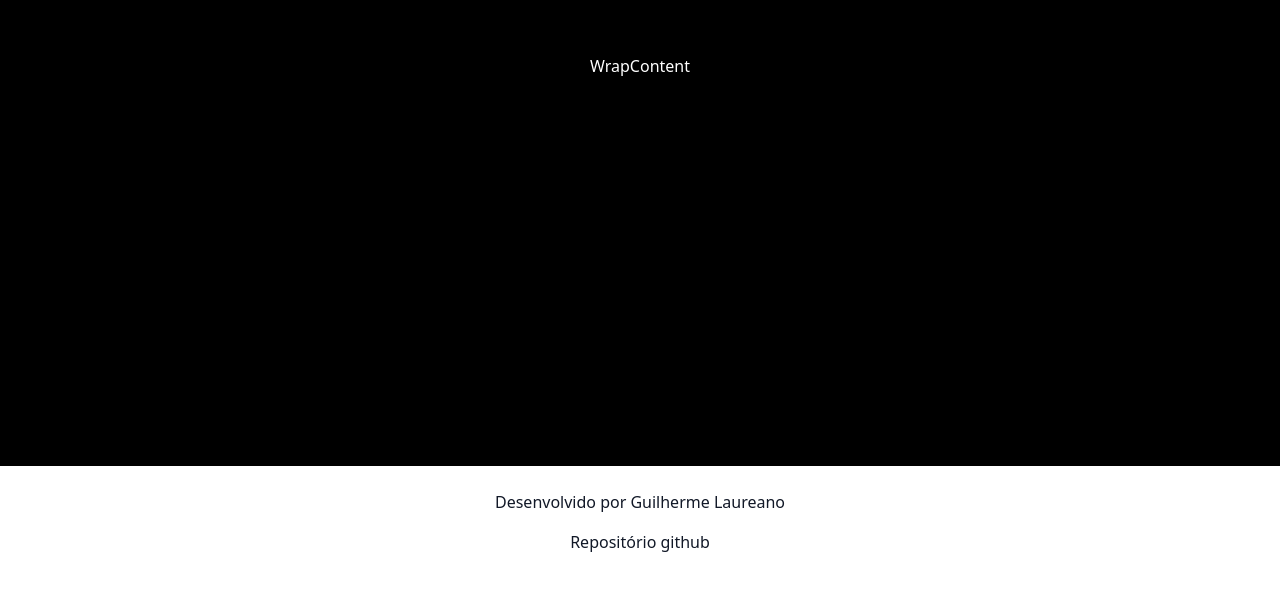
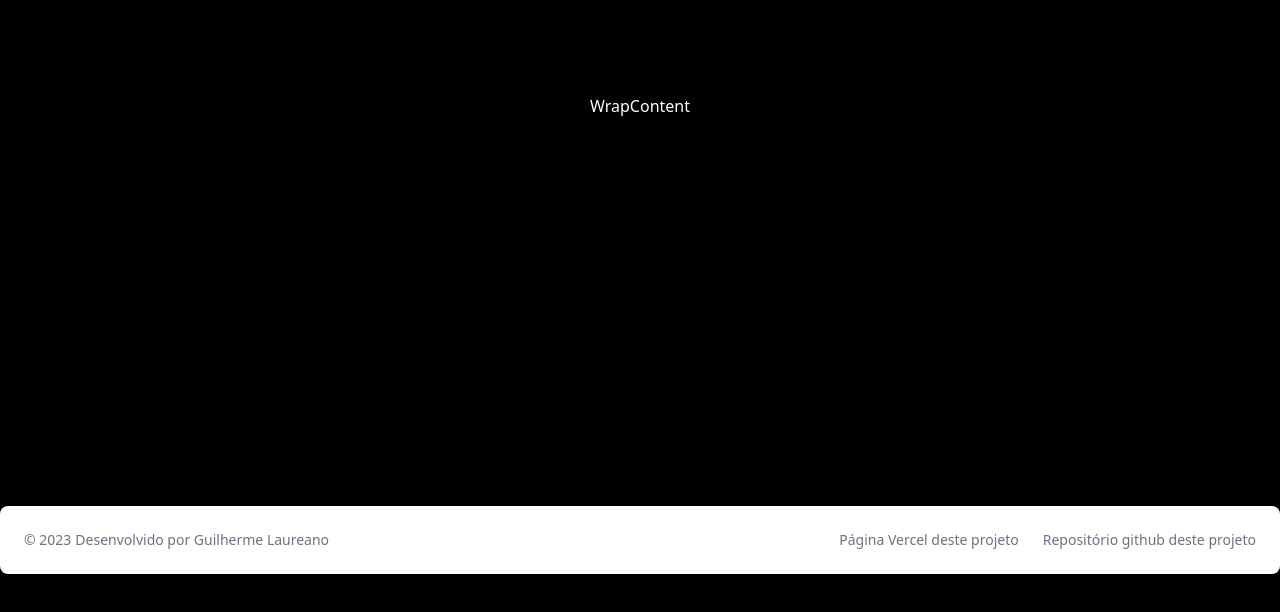
Before and after one commit to guilhermelaureano/improved-youtube-search, a Next.js app: page / in a window 1280 px wide. Shown: the part 510-1122 px from the top of the page. After the commit the page ends 1084 px from the top, so only its background shows below. Built offline with nearby package versions, Linux system fonts and the light colour scheme.

Commit message:
refactor: footer apply flowbite

```diff
--- a/src/components/footer.js
+++ /dev/null
@@ -1,34 +0,0 @@
-import Link from 'next/link';
-
-function Footer() {
-  return (
-    <div className="h-44 bg-white border-gray-200 dark:bg-gray-900">
-      <div className="max-w-screen-xl flex flex-col items-center justify-center md:justify-between p-6 mx-auto gap-4">
-        <Link
-          className="block py-2 pl-3 pr-4 text-gray-900 rounded hover:bg-gray-100 md:hover:bg-transparent md:border-0 md:hover:text-blue-700 md:p-0 dark:text-white md:dark:hover:text-blue-500 dark:hover:bg-gray-700 dark:hover:text-white md:dark:hover:bg-transparent"
-          href="https://github.com/guilhermelaureano"
-        >
-          Desenvolvido por Guilherme Laureano
-        </Link>
-
-        <Link
-          className="block py-2 pl-3 pr-4 text-gray-900 rounded hover:bg-gray-100 md:hover:bg-transparent md:border-0 md:hover:text-blue-700 md:p-0 dark:text-white md:dark:hover:text-blue-500 dark:hover:bg-gray-700 dark:hover:text-white md:dark:hover:bg-transparent"
-          href="https://github.com/guilhermelaureano/improved-youtube-search"
-        >
-          Repositório github
-        </Link>
-
-        {/*
-        ToDo: add after deploy
-        <Link
-          className="block py-2 pl-3 pr-4 text-gray-900 rounded hover:bg-gray-100 md:hover:bg-transparent md:border-0 md:hover:text-blue-700 md:p-0 dark:text-white md:dark:hover:text-blue-500 dark:hover:bg-gray-700 dark:hover:text-white md:dark:hover:bg-transparent"
-          href="https://github.com/guilhermelaureano/improved-youtube-search"
-        >
-          Página Vercel
-        </Link> */}
-      </div>
-    </div>
-  );
-}
-
-export default Footer;
--- /dev/null
+++ b/src/components/wrapFooter.js
@@ -0,0 +1,23 @@
+import { Footer } from 'flowbite-react';
+
+function WrapFooter() {
+  return (
+    <Footer container>
+      <Footer.Copyright
+        by="Desenvolvido por Guilherme Laureano"
+        href="https://github.com/guilhermelaureano"
+        year={2023}
+      />
+      <Footer.LinkGroup>
+        <Footer.Link href="https://github.com/guilhermelaureano/improved-youtube-search">
+          Página Vercel deste projeto
+        </Footer.Link>
+        <Footer.Link href="https://github.com/guilhermelaureano/improved-youtube-search">
+          Repositório github deste projeto
+        </Footer.Link>
+      </Footer.LinkGroup>
+    </Footer>
+  );
+}
+
+export default WrapFooter;
--- a/src/pages/index.js
+++ b/src/pages/index.js
@@ -1,14 +1,18 @@
-import Footer from '@/components/footer';
+import { DarkThemeToggle, Flowbite } from 'flowbite-react';
 import Navbar from '@/components/navbar';
 import WrapContent from '@/components/wrapContent';
+import WrapFooter from '@/components/wrapFooter';
 
 function Home() {
   return (
-    <div className="h-screen">
-      <Navbar />
-      <WrapContent />
-      <Footer />
-    </div>
+    <Flowbite>
+      <DarkThemeToggle />
+      <div className="h-screen">
+        <Navbar />
+        <WrapContent />
+        <WrapFooter />
+      </div>
+    </Flowbite>
   );
 }
 
```
